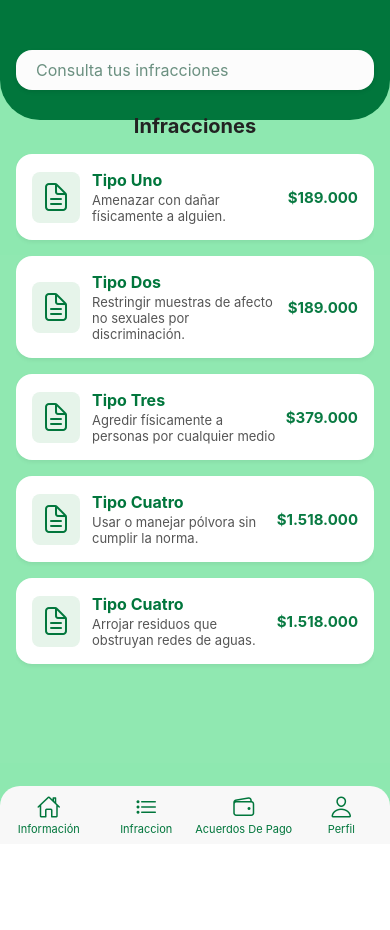
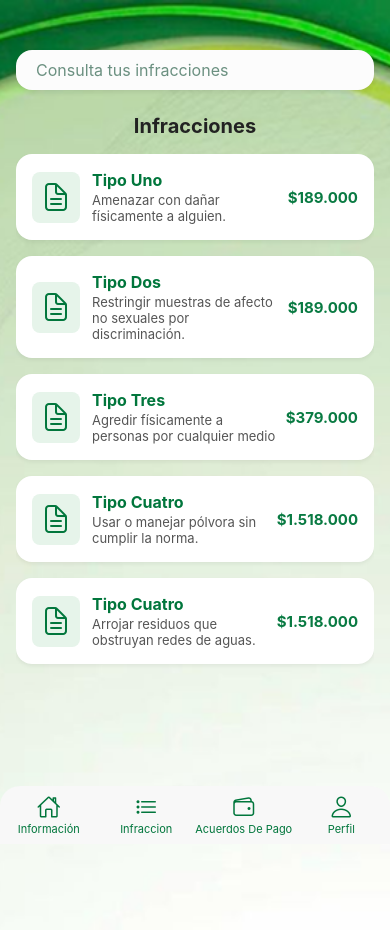
Before and after one commit to DanielCaicedo26/Trabajo-de-proyecto-final-react-native, a React Native app: screen /MultasResultado in a window 390 px wide. Shown: the top 930 px of the page. Before the commit the page ends 844 px from the top, so only its background shows below. Built offline with nearby package versions, Linux system fonts and the light colour scheme.

Commit message:
fondo colocado

```diff
--- a/src/screens/MultasResultadoScreen.js
+++ b/src/screens/MultasResultadoScreen.js
@@ -1,5 +1,5 @@
 import React from 'react';
-import { View, Text, TextInput, FlatList, SafeAreaView } from 'react-native';
+import { View, Text, TextInput, FlatList, SafeAreaView, ImageBackground } from 'react-native';
 import { Ionicons } from '@expo/vector-icons';
 import styles from '../styles/MultasResultadoScreenStyles';
 
@@ -42,8 +42,12 @@ const MultasResultadoScreen = () => {
   const navigation = useNavigation();
   return (
     <SafeAreaView style={styles.safeArea}>
-      <View style={styles.headerBg} />
-      <View style={styles.container}>
+      <ImageBackground
+        source={require('../img/curva-perfil.png')}
+        style={styles.backgroundImage}
+        resizeMode="cover"
+      >
+        <View style={styles.container}>
         <TextInput
           style={styles.searchBar}
           placeholder="Consulta tus infracciones"
@@ -66,7 +70,8 @@ const MultasResultadoScreen = () => {
             </View>
           )}
         />
-      </View>
+        </View>
+      </ImageBackground>
       <View style={styles.tabBar}>
         <View style={styles.tabItem}>
           <Ionicons name="home-outline" size={24} color="#01763C" />
--- a/src/styles/MultasResultadoScreenStyles.js
+++ b/src/styles/MultasResultadoScreenStyles.js
@@ -5,16 +5,10 @@ const styles = StyleSheet.create({
     flex: 1,
     backgroundColor: '#38e07888',
   },
-  headerBg: {
-    height: 120,
-    backgroundColor: '#01763C',
-    borderBottomLeftRadius: 40,
-    borderBottomRightRadius: 40,
-    position: 'absolute',
-    top: 0,
-    left: 0,
-    right: 0,
-    zIndex: 0,
+  backgroundImage: {
+    flex: 1,
+    width: '100%',
+    height: '140%',
   },
   container: {
     flex: 1,
```
